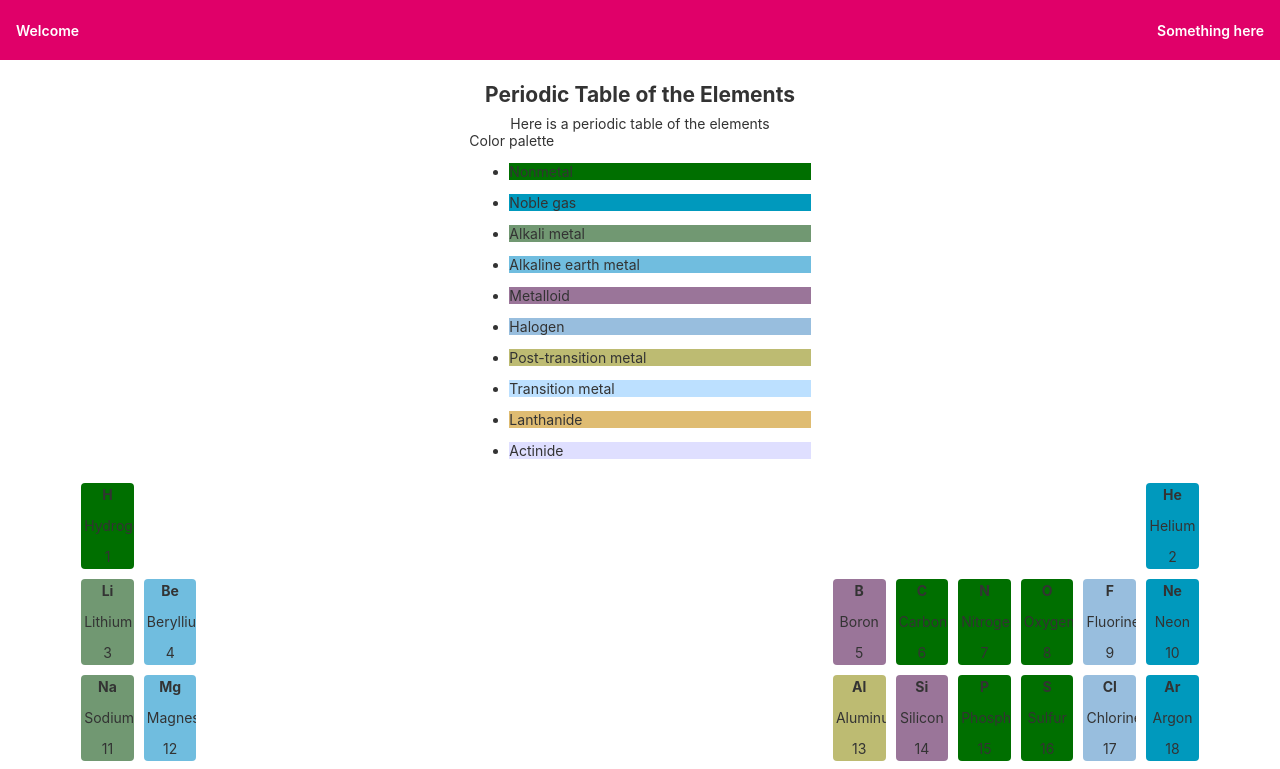
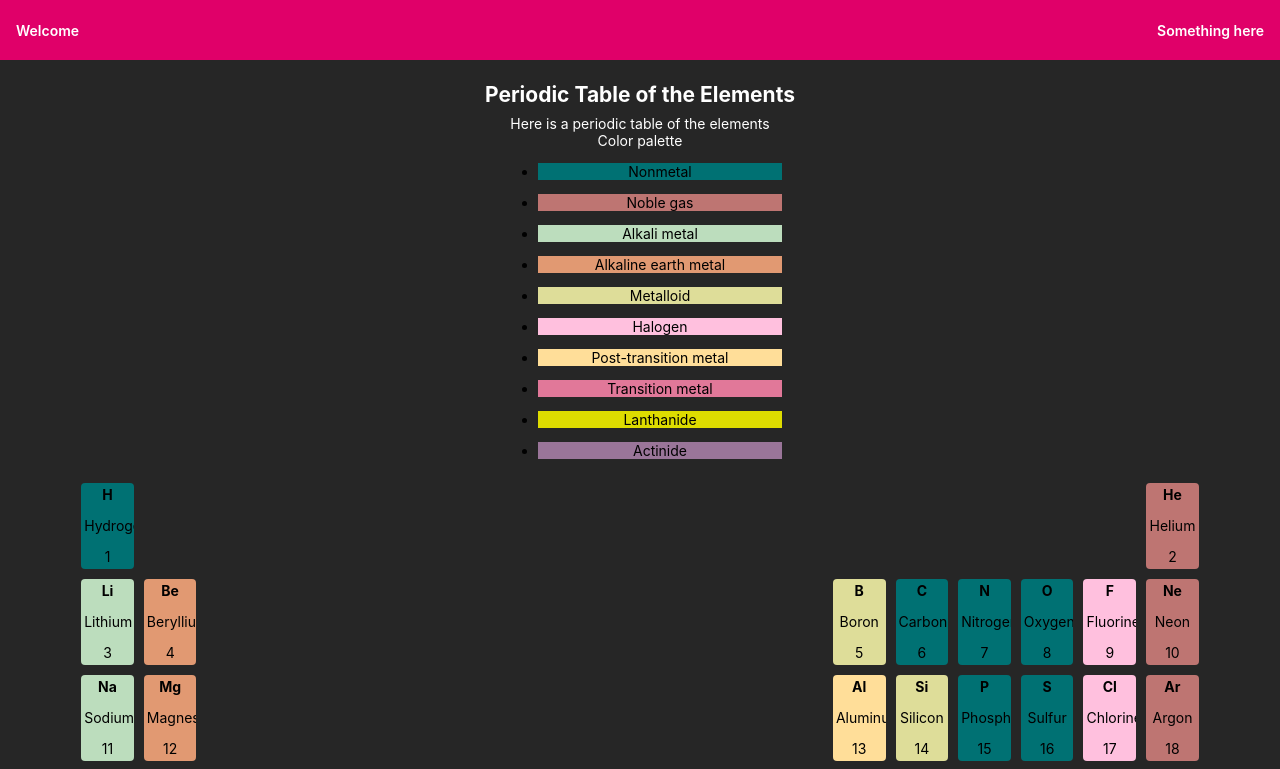
Before and after one commit to erietz/periodic-table, an Angular app in the folder periodic-table/: page / in a window 1280 px wide. Shown: the top 769 px of the page. Built offline with nearby package versions, Linux system fonts and the light colour scheme.

Commit message:
playing with css

```diff
--- a/periodic-table/src/app/app.component.scss
+++ b/periodic-table/src/app/app.component.scss
@@ -1,7 +1,7 @@
 :host {
     font-family: -apple-system, BlinkMacSystemFont, "Segoe UI", Roboto, Helvetica, Arial, sans-serif, "Apple Color Emoji", "Segoe UI Emoji", "Segoe UI Symbol";
     font-size: 14px;
-    color: #333;
+    color: white;
     box-sizing: border-box;
     -webkit-font-smoothing: antialiased;
     -moz-osx-font-smoothing: grayscale;
--- a/periodic-table/src/app/components/cell/cell.component.html
+++ b/periodic-table/src/app/components/cell/cell.component.html
@@ -1,4 +1,8 @@
-<div class="cell" [style.background]="backgroundColor" *ngIf="cell.elementNumber">
+<div
+  class="cell"
+  [style.background]="backgroundColor"
+  *ngIf="cell.elementNumber"
+  >
   <b>{{cell.elementSymbol}}</b>
   <p> {{cell.elementName}} </p>
   <p> {{cell.elementNumber}} </p>
--- a/periodic-table/src/app/components/cell/cell.component.scss
+++ b/periodic-table/src/app/components/cell/cell.component.scss
@@ -1,17 +1,19 @@
-// :host {
-//   margin: 0;
-//   padding: 0;
-// }
+:host {
+  margin: 0;
+  padding: 0;
+  color: black;
+}
 
 .cell {
   // all: unset;
   text-align: center;
   border-radius: 4px;
-  // background-color: var(--color-complementary);
   min-height: 20px;
   min-width: 20px;
   max-width: 80px;
   max-height: 80px;
+  // width: 50px;
+  // height: 50px;
   margin: 0px;
   padding: 3px;
   overflow: hidden;
--- a/periodic-table/src/app/components/table/table.component.html
+++ b/periodic-table/src/app/components/table/table.component.html
@@ -1,10 +1,10 @@
 <table>
 
   <caption>
-    <div style="width: 30%; text-align: left">
+    <div style="width: 25%; margin: auto">
       Color palette
       <ul *ngFor="let group of groups">
-          <li [style.background]="palette[group]">
+          <li [style.background]="palette[group]" [style.color]="'black'">
             {{group}}
           </li>
       </ul>
--- a/periodic-table/src/app/components/table/table.component.ts
+++ b/periodic-table/src/app/components/table/table.component.ts
@@ -1,6 +1,7 @@
 import { Component, OnInit } from '@angular/core';
 import {Cell, CellComponent} from '../cell/cell.component';
 import { periodic_data } from 'src/assets/periodic_grid';
+import { COLOR_PALETTE } from 'src/assets/color_palette';
 
 @Component({
   selector: 'app-table',
@@ -46,13 +47,12 @@ export class TableComponent implements OnInit {
     }
 
     generateColorPalette(): {[index: string]: string} {
-      const colors = [ '#006F00', '#0099BD', '#719872', '#70BDDF', '#9A7599', '#98BEDE', '#BDBB72', '#BCE0FF', '#DFBC72', '#DFDFFF', '#FFDE99', '#007173', '#00BDDF', '#719899', '#9B1300', ]
       const tmpPalette: {[index: string]: string} = {};
 
-      for (let i=0; i<colors.length; i++) {
+      for (let i=0; i<COLOR_PALETTE.length; i++) {
         if (this.groups[i] != null) {
-          tmpPalette[this.groups[i]] = colors[i];
-          console.log(this.groups[i], colors[i]);
+          tmpPalette[this.groups[i]] = COLOR_PALETTE[i];
+          console.log(this.groups[i], COLOR_PALETTE[i]);
           console.log(tmpPalette[this.groups[i]]);
         }
       }
--- /dev/null
+++ b/periodic-table/src/assets/color_palette.ts
@@ -0,0 +1,45 @@
+export const COLOR_PALETTE: string[] = [
+  '#007173',
+  '#BE7572',
+  '#BCDDBD',
+  '#E19972',
+  '#DEDD99',
+  '#FFC0DE',
+  '#FFDE99',
+  '#E17899',
+  '#DEDC00',
+  '#9A7599',
+  '#98BEDE',
+  '#00BDDF',
+  '#FFDFDF',
+  '#97DDDF',
+  '#0099BD',
+  '#E12672',
+  '#719872',
+  '#006F00',
+  '#70BDDF',
+  '#9B1300',
+  '#BDBB72',
+  '#BCE0FF',
+  '#DFBC72',
+  '#DFDFFF',
+  '#719899',
+  '#999872',
+  '#BDBC98',
+  '#E0BEBC',
+  '#FFBD98',
+  '#007299',
+  '#730B00',
+  '#7299BC',
+  '#9B1D72',
+  '#999ABD',
+  '#BF2172',
+  '#BDBDBD',
+  '#FFBFBD',
+  '#FFFFDF',
+  '#0074BE',
+  '#727100',
+  '#719CDF',
+  '#9A7200',
+  '#98BC99',
+]
--- a/periodic-table/src/styles.scss
+++ b/periodic-table/src/styles.scss
@@ -11,3 +11,7 @@
   --color-triadic1: #e07700;
   --color-triadic2: #69e000;
 }
+
+body {
+  background-color: #262626 !important;
+}
```
